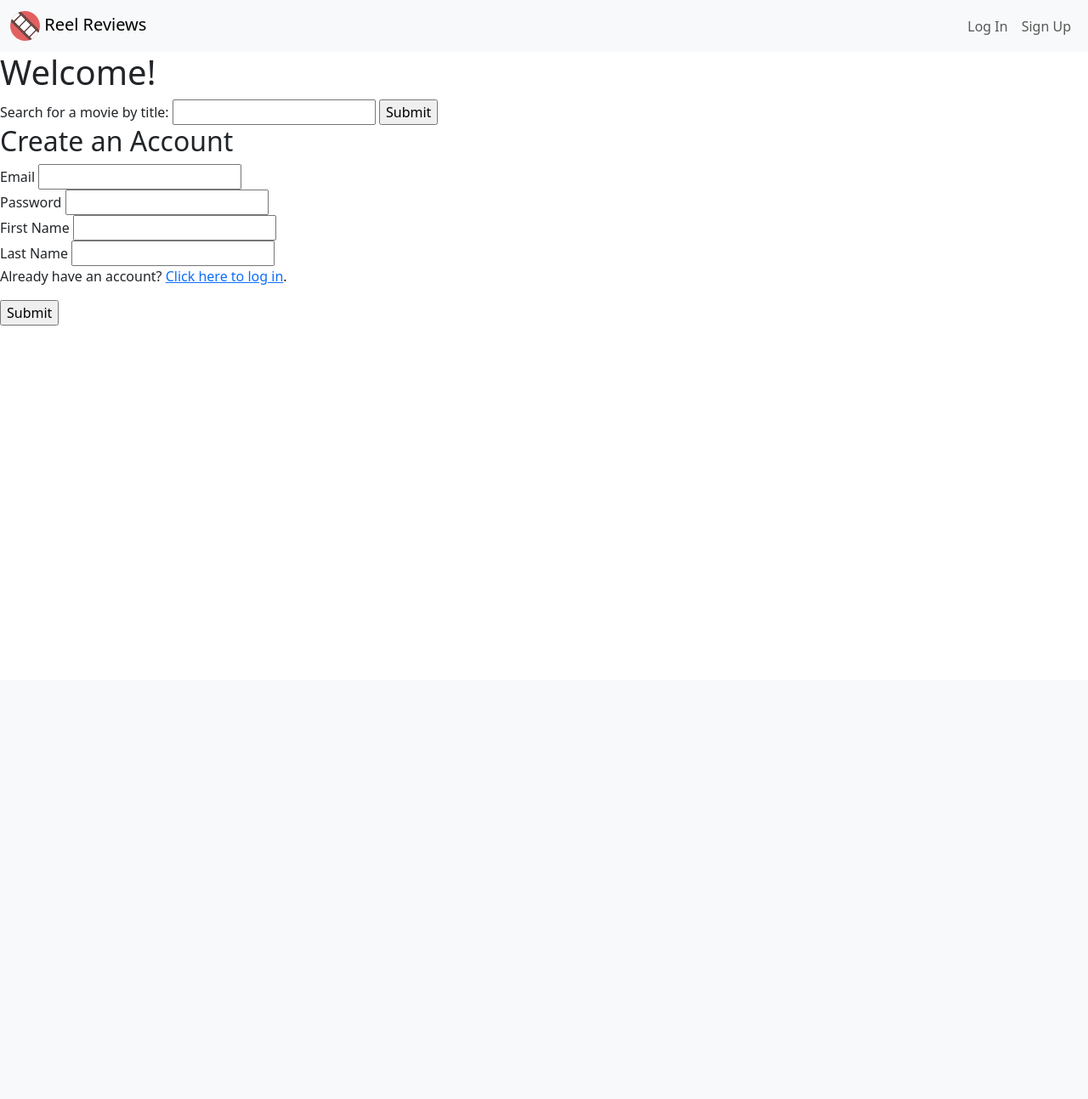
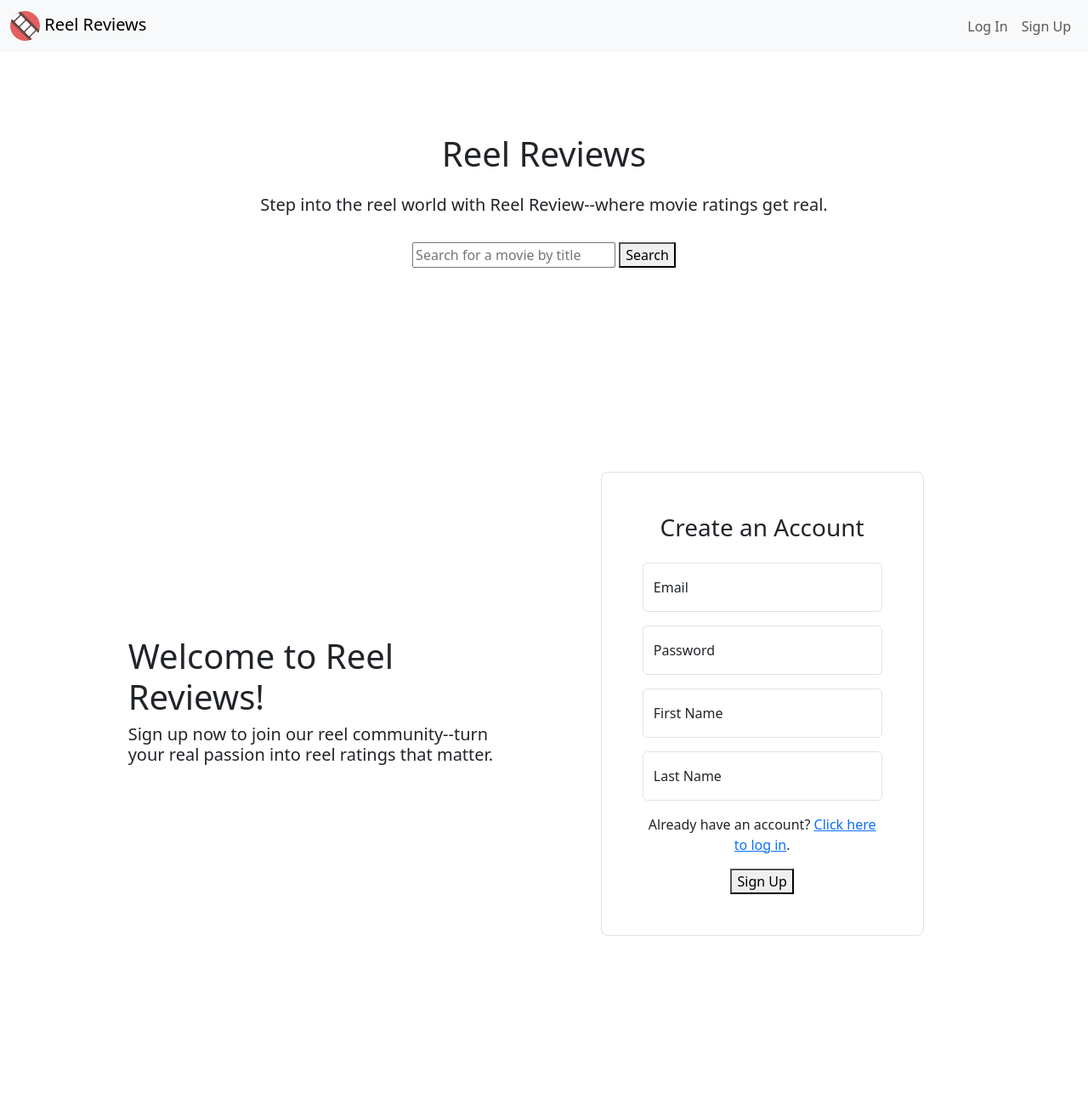
Before and after one commit to victoria-vu/Reel-Review, a Flask app: page / in a window 1280 px wide. Shown: the whole page at 85% size. Before the commit the page ends 383 px from the top, so only its background shows below. Run offline with Flask 3, Linux system fonts and the light colour scheme.

Commit message:
Add bootstrap to homepage

```diff
--- a/templates/homepage.html
+++ b/templates/homepage.html
@@ -2,35 +2,53 @@
 {% block title %}Homepage{% endblock %}
 
 {% block body %}
-    <h1>Welcome!</h1>
+<section class="px-4 py-5 my-5 text-center" id="hero">
+    <div class="container">
+        <h1>Reel Reviews</h1>
+        <h5 class="py-3">
+            Step into the reel world with Reel Review--where movie ratings get real.
+        </h5>
+        <form class="mt-3" action="/search">
+            <input type="text" name="term" required="" placeholder="Search for a movie by title">
+            <button type="submit">Search</button>
+        </form>
+    </div>
+</section>
 
-    <form action="/search">
-        <label for="term">Search for a movie by title:</label>
-        <input type="text" name="term" required="">
-        <input type="submit">
-    </form>
-
-    {% if 'user_id' not in session.keys() %}
-        <h2>Create an Account</h2>
-        <form action="/signup" method="POST">
-            <label for="email">Email</label>
-            <input type="text" name="email" required="">
-            <br>
-            <label for="password">Password</label>
-            <input type="password" name="password" required="">
-            <br>
-            <label for="fname">First Name</label>
-            <input type="text" name="fname" required="">
-            <br>
-            <label for="lname">Last Name</label>
-            <input type="text" name="lname" required="">
-            <br>
-            <p>Already have an account? <a href="/login">Click here to log in</a>.</p>
-            <input type="submit">
-        </form>
-    {% else %}
-        <br>
-        <a href="/logout">Log Out</a>
-    {% endif %}
+{% if 'user_id' not in session.keys() %}
+<section class="px-4 py-5 my-5 text-center" id="signup">
+    <div class="container col-xl-10 col-xxl-8 px-4 py-5">
+        <div class="row align-items-center g-lg-5 py-5">
+            <div class="col-lg-6 text-center text-lg-start">
+                <h1>Welcome to Reel Reviews!</h1>
+                <h5>Sign up now to join our reel community--turn your real passion into reel ratings that matter.</h5>
+            </div>
+            <div class="col-md-10 mx-auto col-lg-5">
+                <form class="p-4 p-md-5 border rounded-3" id="signupbox" action="/signup" method="POST">
+                    <h3 class="mb-4">Create an Account</h3>
+                    <div class="form-floating mb-3">
+                        <input type="text" class="form-control" id="floatingEmail" name="email" placeholder="Email" required="">
+                        <label for="floatingEmail">Email</label>
+                    </div>
+                    <div class="form-floating mb-3">
+                        <input type="password" class="form-control" id="floatingPassword" name="password" placeholder="Password" required="">
+                        <label for="floatingPassword">Password</label>
+                    </div>
+                    <div class="form-floating mb-3">
+                        <input type="text" class="form-control" id="floatingFname" name="fname" placeholder="First Name" required="">
+                        <label for="floatingFname">First Name</label>
+                    </div>
+                    <div class="form-floating mb-3">
+                        <input type="text" class="form-control" id="floatingLname" name="lname" placeholder="Last Name" required="">
+                        <label for="floatingLname">Last Name</label>
+                    </div>
+                    <p>Already have an account? <a href="/login">Click here to log in</a>.</p>
+                    <button type="submit">Sign Up</button>
+                </form>
+            </div>
+        </div>
+    </div>
+</section>
+{% endif %}
 
 {% endblock %}
```
